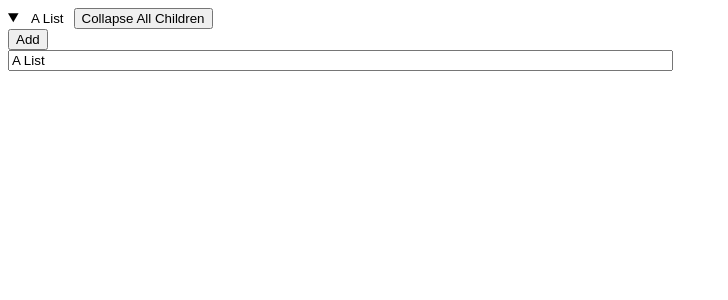
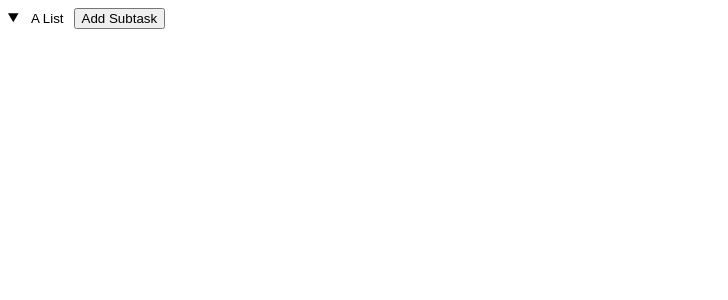
Before and after one commit to chhotii-alex/hierarchical-todo, a SvelteKit app: page / in a window 1280 px wide. Shown: the top 300 px of the page, without its empty margins (0-728 px from the left). Built offline with nearby package versions, Linux system fonts and the light colour scheme.

Commit message:
only editing one at a time

```diff
--- a/src/routes/+page.svelte
+++ b/src/routes/+page.svelte
@@ -1,8 +1,8 @@
 <script>
     import OneTodo from "./components/OneTodo.svelte";
-    import { createNewList, expandAll, collapseAll } from "./todos.js";
+    import { createNewList } from "./todos.js";
 
     let data = createNewList();
 </script>
 
-<OneTodo name="A List" completed={false} expanded={true} bind:children={data} />
+<OneTodo name="A List" expanded={true} id={0} bind:children={data} />
--- a/src/routes/components/OneTodo.svelte
+++ b/src/routes/components/OneTodo.svelte
@@ -2,8 +2,10 @@
   import { createEventDispatcher } from "svelte";
 
   import * as todos from "../todos.js";
+  import { currentEditID } from '../stores.js';
   import Todos from "./Todos.svelte";
 
+  export let id;
   export let name;
   export let expanded;
   export let children;
@@ -14,7 +16,7 @@
   let hasCollapsedItems;
 
   function addChild() {
-    todos.addNewItem(children);
+    $currentEditID = todos.addNewItem(children);
     expanded = true;
     children = children;
   }
@@ -35,8 +37,8 @@
   $: {
     let oldHasExpandedItems = hasExpandedItems;
     let oldHasCollapsedItems = hasCollapsedItems;
-    hasExpandedItems = expanded || hasExpandedChildren;
-    hasCollapsedItems = !expanded || hasCollapsedChildren;
+    hasExpandedItems = (expanded && children.length) || hasExpandedChildren;
+    hasCollapsedItems = (!expanded && children.length) || hasCollapsedChildren;
     if (hasExpandedItems && !oldHasExpandedItems) {
       dispatch("descendentDidExpand");
     }
@@ -52,26 +54,30 @@
   function descendentDidCollapse(event) {
     hasCollapsedChildren = true;
   }
+
 </script>
 
 <details class="todo" bind:open={expanded}>
-  <summary>
-    <button class="plain">
-      {name}
-    </button>
+  <summary on:keyup={(e) => {e.preventDefault()}}>
+    {#if $currentEditID == id}
+      <input size="80" bind:value={name} />
+    {:else}
+      <button class="plain" on:click={() => $currentEditID = id}>
+        {#if name.length}
+          {name}
+        {:else}
+           ---
+        {/if}
+      </button>
+    {/if}
     {#if hasCollapsedItems}
-      <button on:click={() => expand()}> Expand All Children </button>
+      <button on:click={() => expand()}> Expand All Subtasks </button>
     {/if}
     {#if hasExpandedItems}
-      <button on:click={() => collapse()}> Collapse All Children </button>
+      <button on:click={() => collapse()}> Collapse All Subtasks </button>
     {/if}
-    <form on:submit|preventDefault={addChild}>
-      <button type="submit" disabled="" class="btn btn__primary btn__lg">
-        Add
-      </button>
-    </form>
+    <button on:click={() => addChild()}>Add Subtask</button>
   </summary>
-  <input size="80" bind:value={name} />
   {#if children.length > 0}
     <div class="boxed">
       <Todos
--- a/src/routes/components/Todos.svelte
+++ b/src/routes/components/Todos.svelte
@@ -25,6 +25,7 @@
 <div>
   {#each data as todo, index (todo.id)}
     <OneTodo
+      id={todo.id}
       bind:name={todo.name}
       bind:expanded={todo.expanded}
       bind:children={todo.children}
--- /dev/null
+++ b/src/routes/stores.js
@@ -0,0 +1,3 @@
+import { writable } from 'svelte/store';
+
+export const currentEditID = writable(null);
--- a/src/routes/todos.js
+++ b/src/routes/todos.js
@@ -22,6 +22,7 @@ export function addNewItem(theList) {
     let newId = nextId++;
     let newItem = createNewItem(newId);
     addItemToList(newItem, theList);
+    return newId;
 }
 
 export function addItemAsChild(child, parent) {
@@ -84,7 +85,7 @@ function hasItemsWithExpandedState(theList, flag) {
 }
 
 function hasChildrenWithExpandedState(item, flag) {
-    if (item.expanded == flag) {
+    if (item.expanded == flag && item.children.length) {
         return true;
     }
     if (hasItemsWithExpandedState(item.children, flag)) {
```
